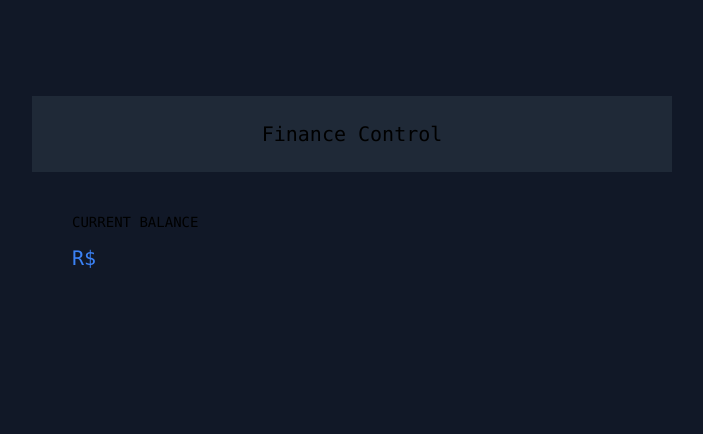
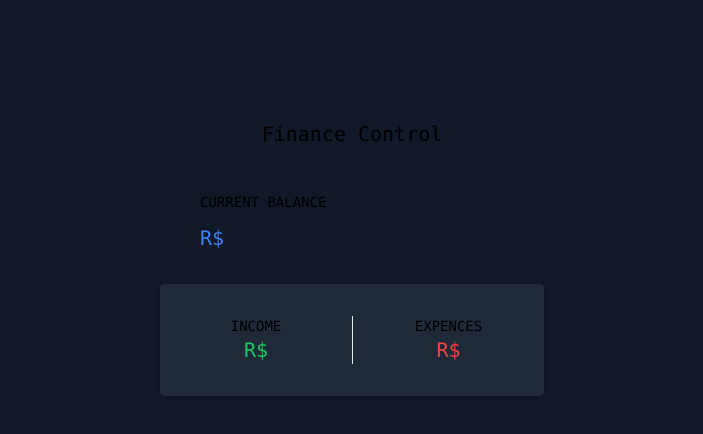
Before and after one commit to leovizeu/financial-control, a Next.js app: page / in a window 1280 px wide. Shown: the top 434 px of the page, without its empty margins (288-991 px from the left). Built offline with nearby package versions, Linux system fonts and the light colour scheme.

Commit message:
add styling

```diff
--- a/app/Components/CurrentBalance.tsx
+++ b/app/Components/CurrentBalance.tsx
@@ -2,7 +2,7 @@ import React from 'react'
 
 const CurrentBalance = () => {
   return (
-    <div className='p-10 uppercase'>
+    <div className='w-full px-10 py-5 uppercase'>
         <h1>
             Current Balance
         </h1>
--- a/app/Components/Income.tsx
+++ b/app/Components/Income.tsx
@@ -0,0 +1,23 @@
+import React from 'react'
+
+const Income = () => {
+  return (
+    <div className='bg-gray-800 grid grid-cols-2 divide-x shadow-md drop-shadow-md rounded w-full py-8'>
+        <div className='flex justify-around'>
+            <div className='w-full flex-col flex items-center justify-center'>
+                <h1 className='uppercase'>Income</h1>
+                <p className='text-green-500 text-xl'>R$</p>
+            </div>
+
+        </div>
+        <div className='flex justify-between'>
+            <div className='w-full flex-col flex items-center justify-center'>
+                <h1 className='uppercase'>Expences</h1>
+                <p className='text-red-500 text-xl'>R$</p>
+            </div>
+        </div>
+    </div>
+  )
+}
+
+export default Income
--- a/app/page.tsx
+++ b/app/page.tsx
@@ -1,13 +1,15 @@
 import CurrentBalance from "./Components/CurrentBalance";
+import Income from "./Components/Income";
 
 export default function Home() {
   return (
-    <main className="bg-gray-900 flex min-h-screen flex-col items-center justify-between p-24 lg:p-24 lg:px-80">
-      <div className="flex-col z-10 max-w-5xl w-full items-start justify-start font-mono text-sm md:flex">
-        <h1 className="bg-gray-800 w-full flex justify-center text-xl p-6">
+    <main className="bg-gray-900 flex justify-center min-h-screen p-24 ">
+      <div className="flex-col z-10 max-w-5xl w-96 items-center justify-start font-mono text-sm md:flex">
+        <h1 className="w-full flex justify-center text-xl p-6">
           Finance Control
         </h1>
         <CurrentBalance />
+        <Income />
       </div>
     </main>
   );
```
